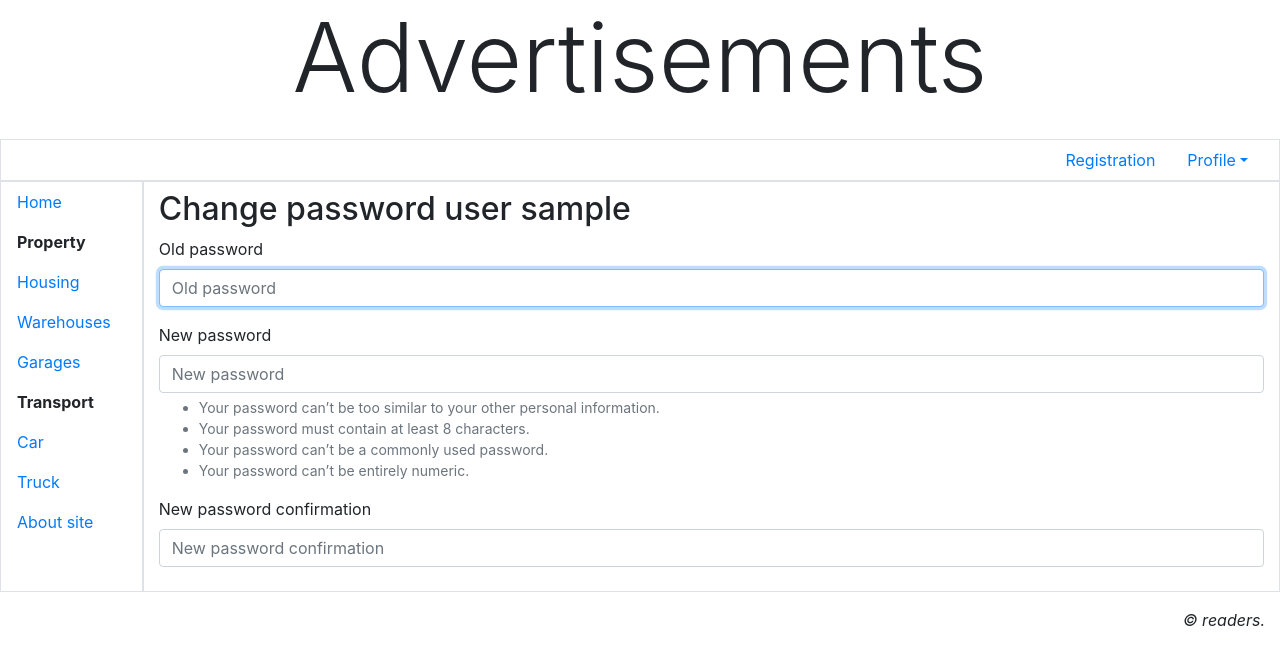
After one commit to Counter0021/python_web, a Django app: page /accounts/password/change/ in a window 1280 px wide. The commit adds this page. Shown: the top 665 px of the page. Run offline with Django 3.2, Linux system fonts and the light colour scheme; the visitor is signed in with stand-in values (Sample User, id 1); some libraries are stand-ins or nearby versions.

Commit message:
Change user data and password

```diff
--- a/bboard/main/templates/layout/basic.html
+++ b/bboard/main/templates/layout/basic.html
@@ -25,8 +25,8 @@
             href="#" role="button" aria-haspopup="true" aria-expanded="false">Profile</a>
                 <div class="dropdown-menu">
                     <a class="dropdown-item" href="{% url 'main:profile' %}">My advertisements</a>
-                    <a class="dropdown-item" href="#">Change personal data</a>
-                    <a class="dropdown-item" href="#">Change password</a>
+                    <a class="dropdown-item" href="{% url 'main:profile_change' %}">Change personal data</a>
+                    <a class="dropdown-item" href="{% url 'main:password_change' %}">Change password</a>
                     <div class="dropdown-divider"></div>
                     <a class="dropdown-item" href="{% url 'main:logout' %}">Logout</a>
                     <div class="dropdown-divider"></div>
--- /dev/null
+++ b/bboard/main/templates/main/password_change.html
@@ -0,0 +1,14 @@
+{% extends "layout/basic.html" %}
+
+{% load bootstrap4 %}
+
+{% block title %}Change password{% endblock %}
+
+{% block content %}
+  <h2>Change password user {{ user.username }}</h2>
+  <form method="post">
+    {% csrf_token %}
+    {% bootstrap_form form layout='horizontal' %}
+    {% buttons submit='Change password' %}{% endbuttons %}
+  </form>
+{% endblock %}
--- a/bboard/main/urls.py
+++ b/bboard/main/urls.py
@@ -1,11 +1,13 @@
 from django.urls import path
 
 from .views import index, other_page, profile
-from .views import BBLoginView, BBLogoutView
+from .views import BBLoginView, BBLogoutView, ChangeUserInfoView, BBPasswordChangeView
 
 app_name = 'main'
 urlpatterns = [
     path('accounts/logout/', BBLogoutView.as_view(), name='logout'),
+    path('accounts/password/change/', BBPasswordChangeView.as_view(), name='password_change'),
+    path('accounts/profile/change/', ChangeUserInfoView.as_view(), name='profile_change'),
     path('accounts/profile/', profile, name='profile'),
     path('accounts/login/', BBLoginView.as_view(), name='login'),
     path('<str:page>', other_page, name='other'),
--- a/bboard/main/views.py
+++ b/bboard/main/views.py
@@ -1,10 +1,16 @@
-from django.shortcuts import render
+from django.shortcuts import render, get_object_or_404
 from django.http import HttpResponse, Http404
 from django.template import TemplateDoesNotExist
 from django.template.loader import get_template
-from django.contrib.auth.views import LoginView, LogoutView
+from django.contrib.auth.views import LoginView, LogoutView, PasswordChangeView
 from django.contrib.auth.decorators import login_required
 from django.contrib.auth.mixins import LoginRequiredMixin
+from django.views.generic.edit import UpdateView
+from django.contrib.messages.views import SuccessMessageMixin
+from django.urls import reverse_lazy
+
+from .models import AdvUser
+from .forms import ChangeUserInfoForm
 
 
 # Home page
@@ -21,17 +27,44 @@ def other_page(request, page):
     return HttpResponse(template.render(request=request))
 
 
-# Логин
+# Логин пользователя
 class BBLoginView(LoginView):
     template_name = 'main/login.html'
 
 
-# Профиль
+# Профиль пользователя
 @login_required
 def profile(request):
     return render(request, 'main/profile.html')
 
 
-# Выход
+# Выход пользователя
 class BBLogoutView(LoginRequiredMixin, LogoutView):
     template_name = 'main/logout.html'
+
+
+# Правка данных пользователя
+class ChangeUserInfoView(SuccessMessageMixin, LoginRequiredMixin, UpdateView):
+    model = AdvUser
+    template_name = 'main/change_user_info.html'
+    form_class = ChangeUserInfoForm
+    success_url = reverse_lazy('main:profile')
+    success_message = 'User data updated'
+
+    # Извлекаем ключ пользователя
+    def setup(self, request, *args, **kwargs):
+        self.user_id = request.user.pk
+        return super().setup(request, *args, **kwargs)
+
+    # Извлечение исправляемой записи
+    def get_object(self, queryset=None):
+        if not queryset:
+            queryset = self.get_queryset()
+        return get_object_or_404(queryset, pk=self.user_id)
+
+
+# Смена пароля
+class BBPasswordChangeView(SuccessMessageMixin, LoginRequiredMixin, PasswordChangeView):
+    template_name = 'main/password_change.html'
+    success_url = reverse_lazy('main:profile')
+    success_message = 'Password user updated'
```
Also changed, not shown: bboard/main/forms.py (added, +12 -0 lines), bboard/main/templates/main/change_user_info.html (added, +14 -0 lines).
